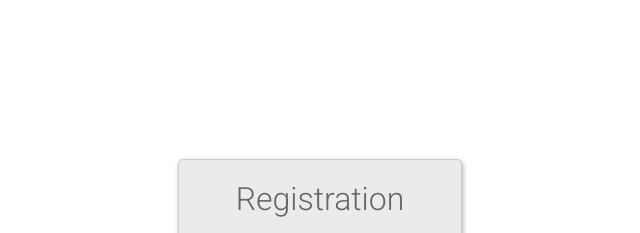
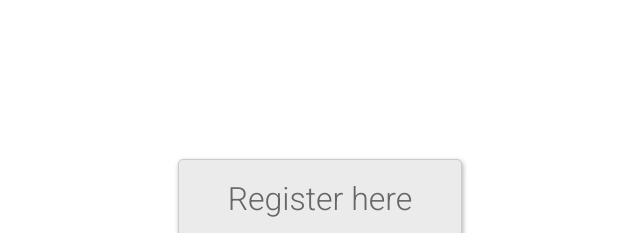
Before and after one commit to hemantpatil2001/Registration_Form, a plain HTML site: page index.html in a window 1280 px wide. Shown: the top 233 px of the page, 320-960 px from the left. Drawn offline with Linux system fonts and the light colour scheme.

Commit message:
Update index.html

```diff
--- a/index.html
+++ b/index.html
@@ -132,7 +132,7 @@
   </head>
   <body>
     <div class="main-block">
-      <h1>Registration</h1>
+      <h1>Register here</h1>
       <form action="/">
         <hr>
 
```
